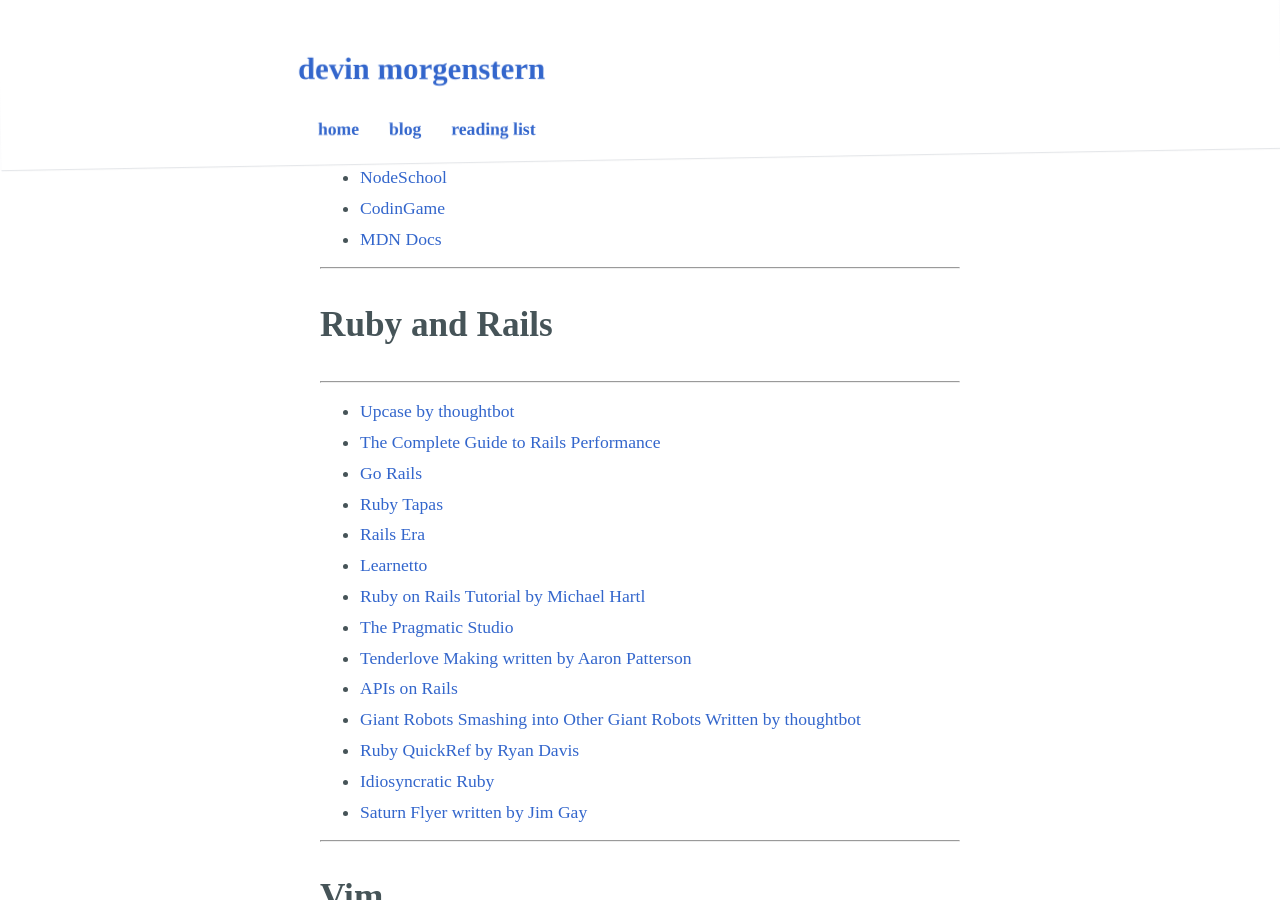
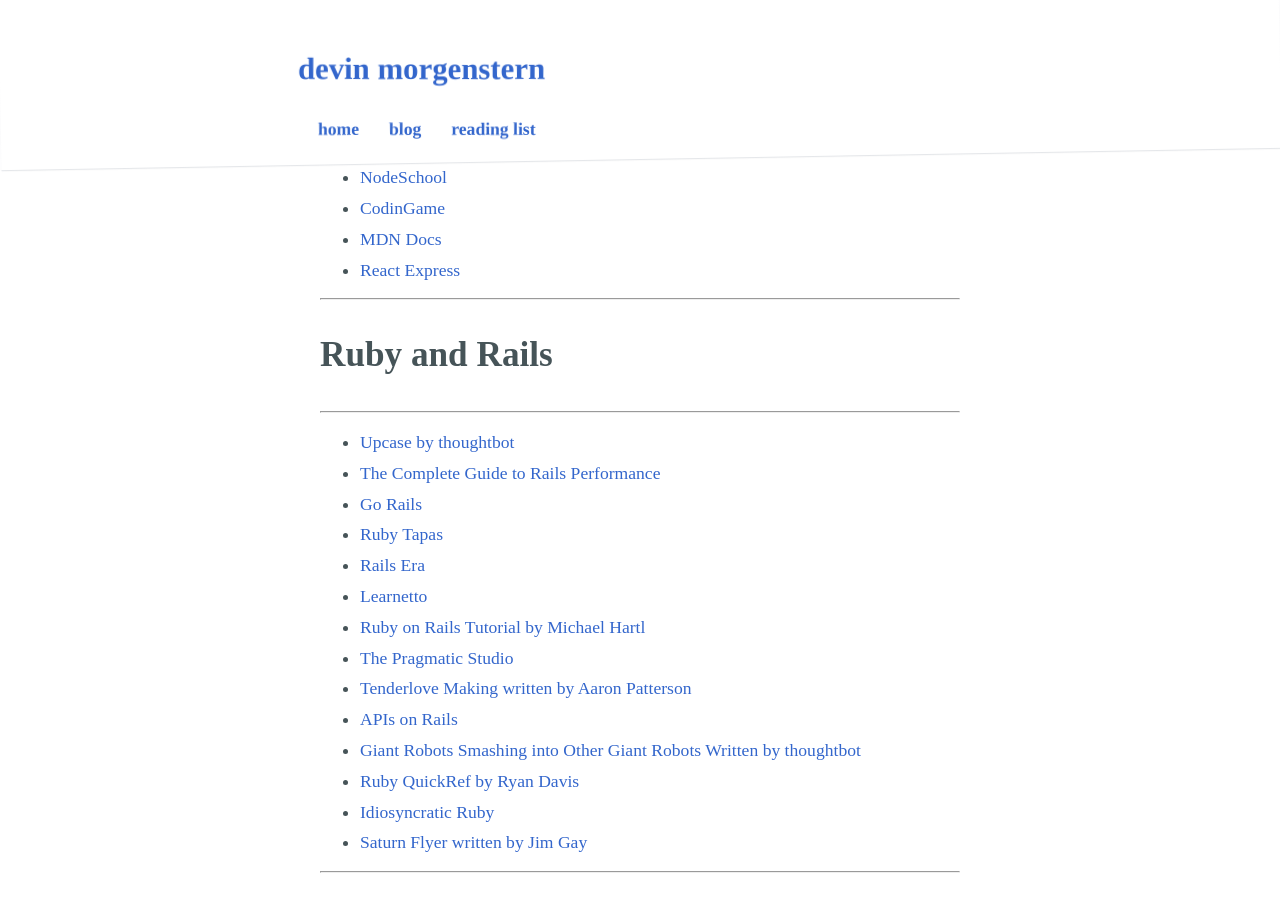
Before and after one commit to devinrm/devinrm.github.io, a Jekyll site: the page built from _posts/2017-06-15-learning-resources.md, in a window 1280 px wide and 900 px high, scrolled down 2763 px. Built offline with Jekyll 4.4.1, drawn with Linux system fonts in a browser that asks for light colours; some web fonts are replaced.

Commit message:
Add react express to learning resources

```diff
--- a/_posts/2017-06-15-learning-resources.md
+++ b/_posts/2017-06-15-learning-resources.md
@@ -92,6 +92,7 @@
 * [NodeSchool](https://nodeschool.io/)
 * [CodinGame](https://www.codingame.com/start)
 * [MDN Docs](https://developer.mozilla.org/en-US/docs/Web/JavaScript)
+* [React Express](http://www.react.express/)
 
 ----------------
 ## Ruby and Rails
```
